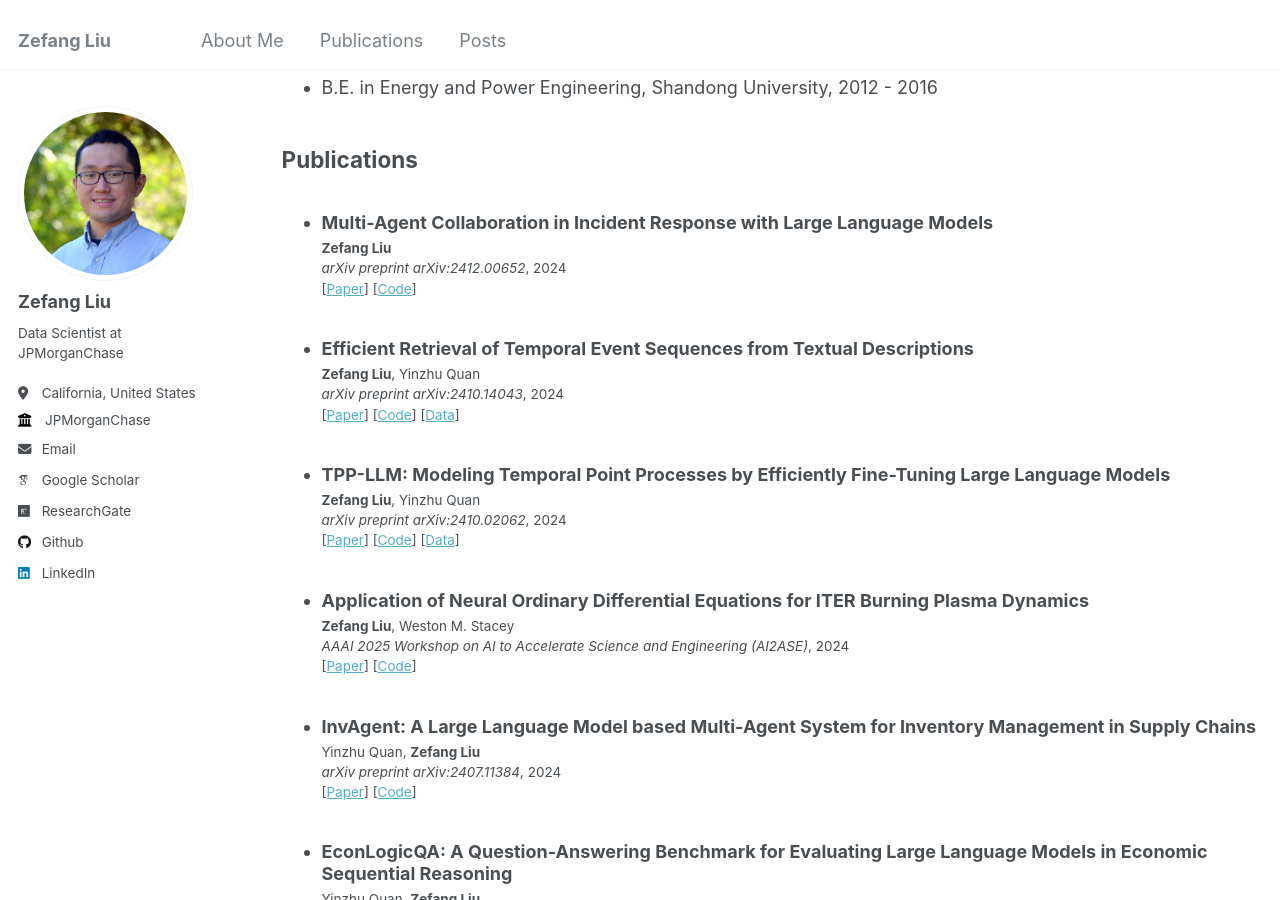
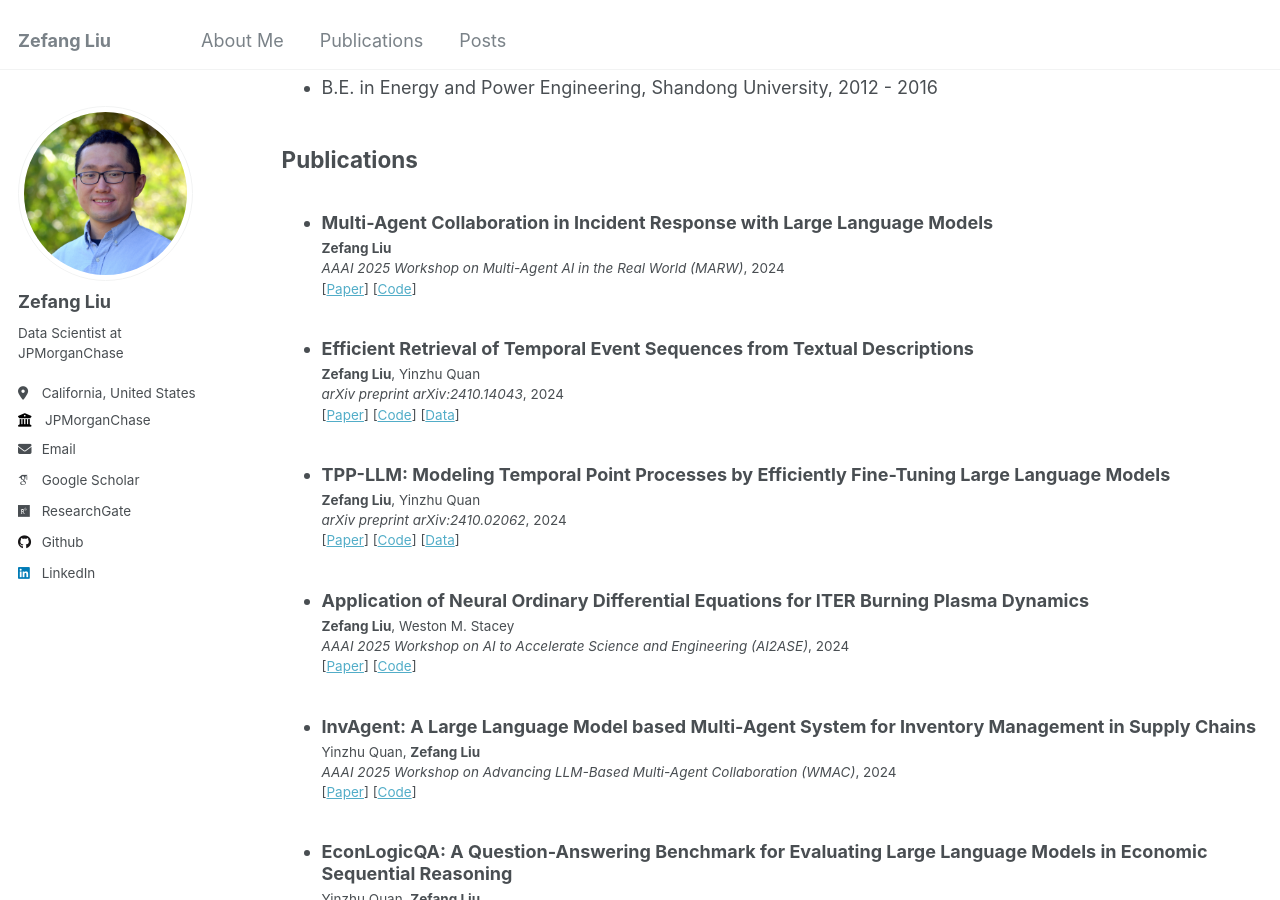
Before and after one commit to zefang-liu/zefang-liu.github.io, a Jekyll site: the page built from _pages/about.md, in a window 1280 px wide and 900 px high, scrolled down 600 px. Built offline with Jekyll 4.4.1, drawn with Linux system fonts in a browser that asks for light colours; some web fonts are replaced.

Commit message:
Update workshops

```diff
--- a/_publications/liu2024multiagent.md
+++ b/_publications/liu2024multiagent.md
@@ -6,7 +6,7 @@ category: conferences
 permalink: /publication/liu2024multiagent
 excerpt: 'This paper explores LLM-based multi-agent collaboration in incident response, analyzing team structures using the Backdoors & Breaches card game.'
 date: 2024-12-01
-venue: 'arXiv preprint arXiv:2412.00652'
+venue: 'AAAI 2025 Workshop on Multi-Agent AI in the Real World (MARW)'
 paperurl: 'https://arxiv.org/abs/2412.00652'
 codeurl: 'https://github.com/zefang-liu/AutoBnB'
 citation: 'Liu, Zefang. &quot;Multi-Agent Collaboration in Incident Response with Large Language Models.&quot; <i>arXiv preprint arXiv:2412.00652</i> (2024).'
--- a/_publications/quan2024invagent.md
+++ b/_publications/quan2024invagent.md
@@ -6,7 +6,7 @@ category: conferences
 permalink: /publication/quan2024invagent
 excerpt: "InvAgent leverages large language models for adaptive and explainable multi-agent inventory management in supply chains, significantly improving efficiency and resilience."
 date: 2024-07-01
-venue: 'arXiv preprint arXiv:2407.11384'
+venue: 'AAAI 2025 Workshop on Advancing LLM-Based Multi-Agent Collaboration (WMAC)'
 paperurl: 'https://arxiv.org/abs/2407.11384'
 codeurl: 'https://github.com/zefang-liu/InvAgent'
 citation: 'Quan, Yinzhu, and Liu, Zefang. &quot;InvAgent: A Large Language Model based Multi-Agent System for Inventory Management in Supply Chains.&quot; <i>arXiv preprint arXiv:2407.11384</i> (2024).'
```
